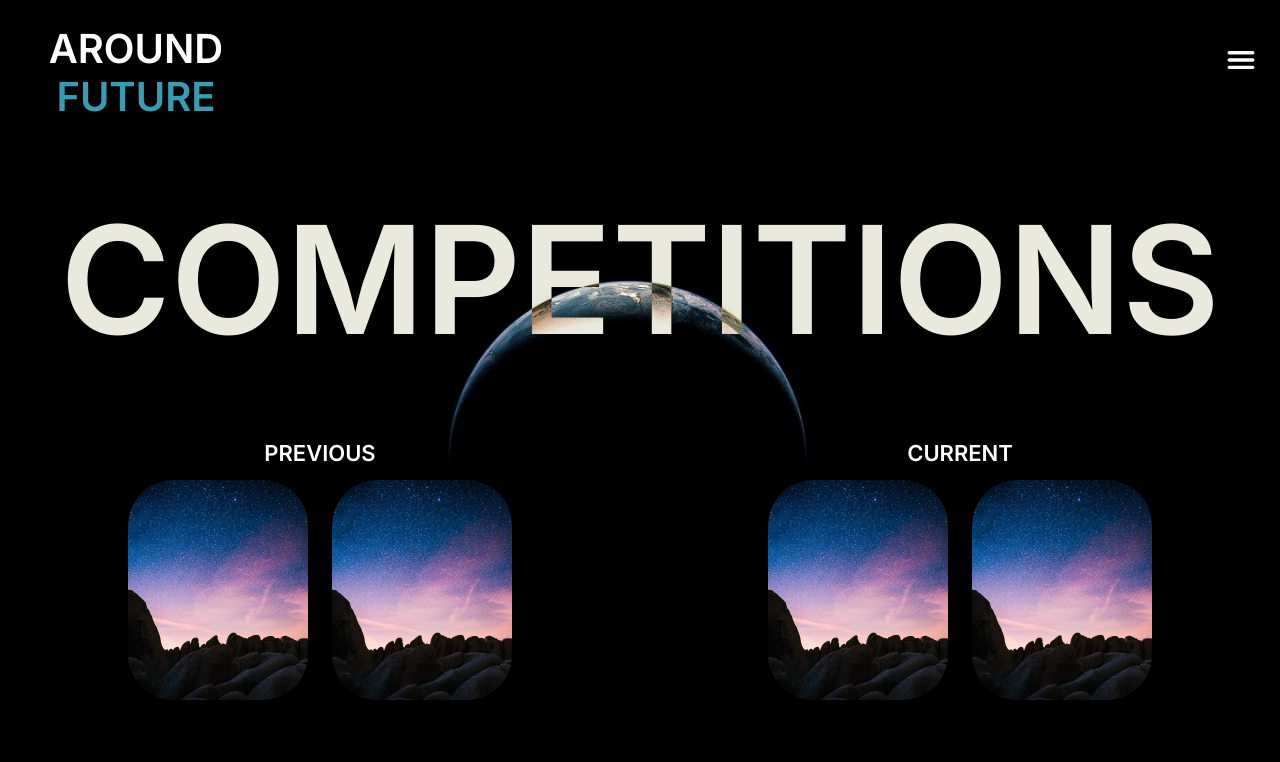
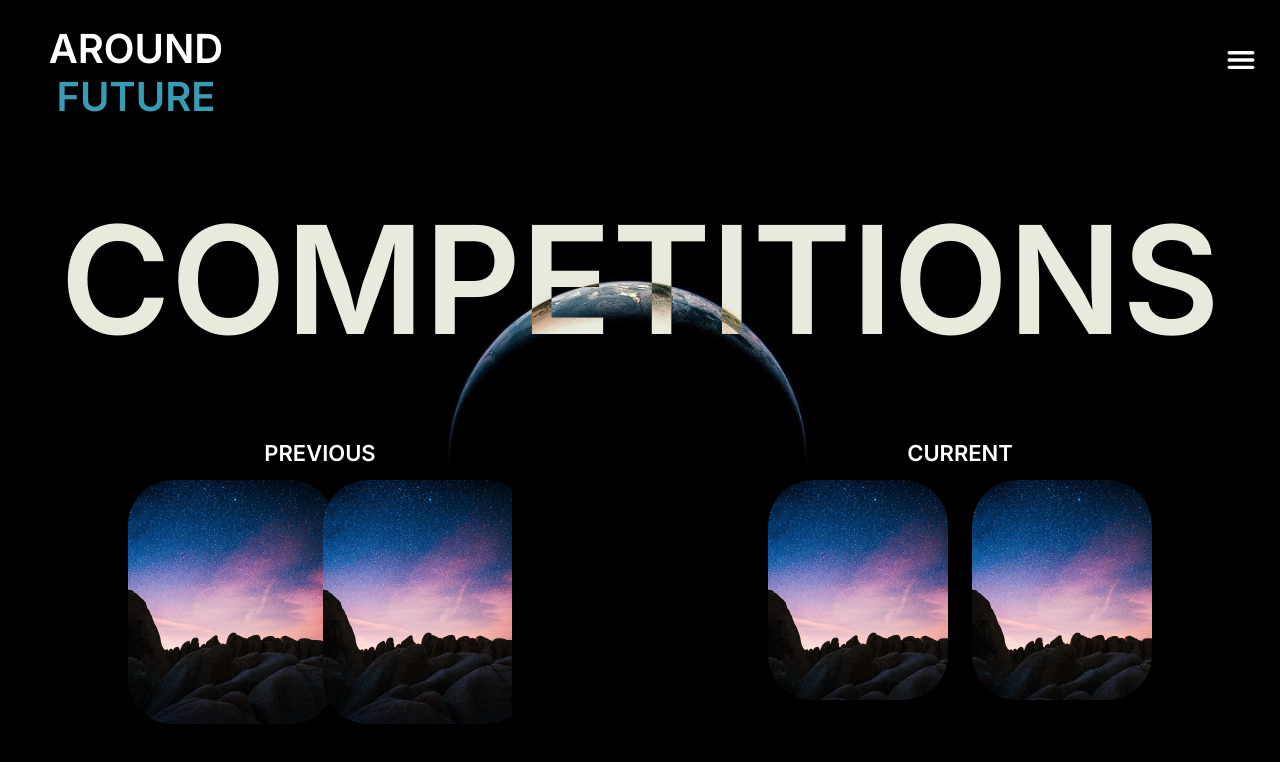
Before and after one commit to Department-of-Technical-Arts/atmos-website-, a React (Create React App) app: page /competitions in a window 1280 px wide. Shown: the top 762 px of the page. Built offline with nearby package versions, Linux system fonts and the light colour scheme; a web font is replaced by a local one.

Commit message:
data entered for competition

```diff
--- a/src/components/competitions/competitions.jsx
+++ b/src/components/competitions/competitions.jsx
@@ -24,9 +24,7 @@ const Competitions = () => {
           <h3 className="subHeader2">CURRENT</h3>
           <div className='card1-container'>
 
-            <a href="/competitions"><div className='hover-cards'></div></a>
-
-            <a href="/workshops"><div className='hover-cards'></div></a>
+            <Slider />
 
           </div>
 
--- a/src/components/slider/Slider.jsx
+++ b/src/components/slider/Slider.jsx
@@ -17,25 +17,83 @@ const Slider =  () => {
                 <SwiperSlide>
 
                         <img src={placeholder} alt="bruh" width="207px" height="244px" />
-
+                        <div className="placeholder-title">SPES NOVO</div>
                 </SwiperSlide>
                 <SwiperSlide>
 
                         <img src={placeholder} alt="bruh" width="207px" height="244px" />
-
+                        <div className="placeholder-title">Under Pressure</div>
                 </SwiperSlide>
                 <SwiperSlide>
 
                         <img src={placeholder} alt="bruh" width="207px" height="244px" />
-
+                        <div className="placeholder-title">CaseSensitive</div>
                 </SwiperSlide>
                 <SwiperSlide>
 
                         <img src={placeholder} alt="bruh" width="207px" height="244px" />
+                        <div className="placeholder-title">Nuclear Blues</div>
+                </SwiperSlide>
+                <SwiperSlide>
 
+                        <img src={placeholder} alt="bruh" width="207px" height="244px" />
+                        <div className="placeholder-title">GRAND PRIX MANIA</div>
                 </SwiperSlide>
+                <SwiperSlide>
 
+                        <img src={placeholder} alt="bruh" width="207px" height="244px" />
+                        <div className="placeholder-title">ESCALADE</div>
+                </SwiperSlide>
+                <SwiperSlide>
 
+                        <img src={placeholder} alt="bruh" width="207px" height="244px" />
+                        <div className="placeholder-title">BEAM IT</div>
+                </SwiperSlide>
+                <SwiperSlide>
+
+                        <img src={placeholder} alt="bruh" width="207px" height="244px" />
+                        <div className="placeholder-title">CodeDash</div>
+                </SwiperSlide>
+                <SwiperSlide>
+
+                        <img src={placeholder} alt="bruh" width="207px" height="244px" />
+                        <div className="placeholder-title">ProdStorm</div>
+                </SwiperSlide>
+                <SwiperSlide>
+
+                        <img src={placeholder} alt="bruh" width="207px" height="244px" />
+                        <div className="placeholder-title">FASTEST FRONTEND FIRST</div>
+                </SwiperSlide>
+                <SwiperSlide>
+
+                        <img src={placeholder} alt="bruh" width="207px" height="244px" />
+                        <div className="placeholder-title">EXPERT ENCOUNTER</div>
+                </SwiperSlide>
+                <SwiperSlide>
+
+                        <img src={placeholder} alt="bruh" width="207px" height="244px" />
+                        <div className="placeholder-title">Sudostar</div>
+                </SwiperSlide>
+                <SwiperSlide>
+
+                        <img src={placeholder} alt="bruh" width="207px" height="244px" />
+                        <div className="placeholder-title">Techtainment</div>
+                </SwiperSlide>
+                <SwiperSlide>
+
+                        <img src={placeholder} alt="bruh" width="207px" height="244px" />
+                        <div className="placeholder-title">Line Follower</div>
+                </SwiperSlide>
+                <SwiperSlide>
+
+                        <img src={placeholder} alt="bruh" width="207px" height="244px" />
+                        <div className="placeholder-title">Cubing ATMOSphere</div>
+                </SwiperSlide>
+                <SwiperSlide>
+
+                        <img src={placeholder} alt="bruh" width="207px" height="244px" />
+                        <div className="placeholder-title">Wall Street Business Challenge</div>
+                </SwiperSlide>
             </Swiper>
             </>
         // </div>
```
